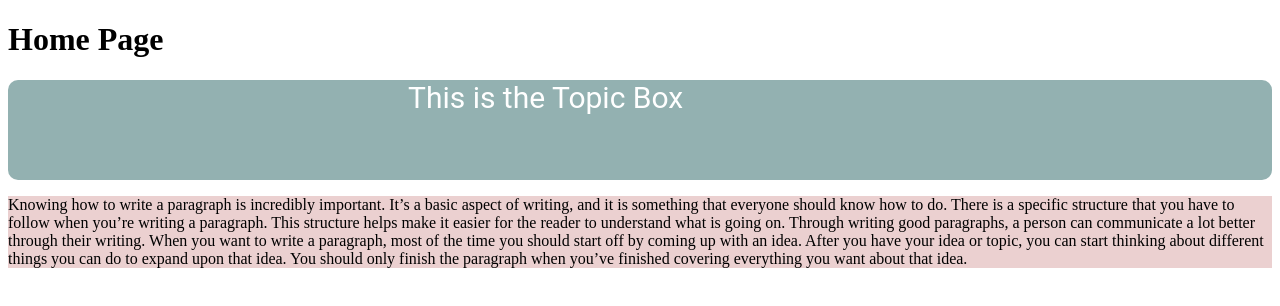
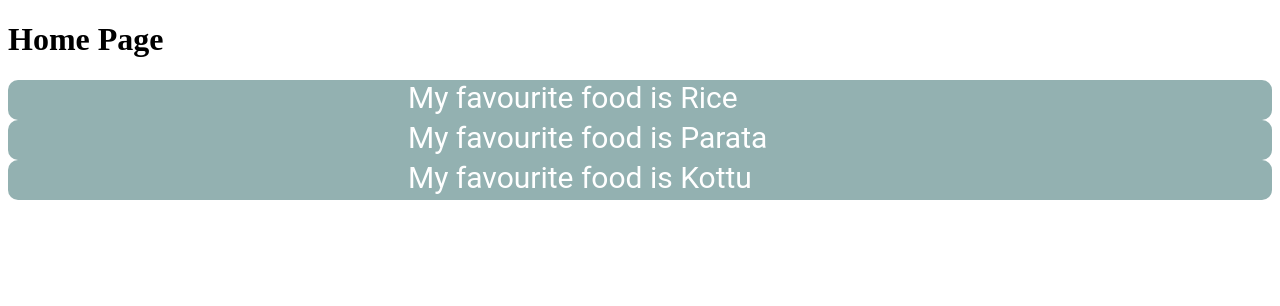
Before and after one commit to KavinduRanawaka/ReactPractice-YT, a React (Create React App) app: page / in a window 1280 px wide. Shown: the top 306 px of the page. Built offline with nearby package versions, Linux system fonts and the light colour scheme.

Commit message:
add Dynamic components using props

```diff
--- a/src/Components/TopicBox.css
+++ b/src/Components/TopicBox.css
@@ -1,7 +1,7 @@
 .topicBox{
     background-color: rgb(147, 177, 177);
     width: 100%;
-    height: 100px;
+    height: 40px;
     border-radius: 10px;
 }
 .text{
--- a/src/Components/TopicBox.js
+++ b/src/Components/TopicBox.js
@@ -1,11 +1,11 @@
 import React from 'react'
 import './TopicBox.css'
 
-export default function TopicBox() {
+export default function TopicBox(props) {
   return (
     <div>
       <div className="topicBox">
-        <span className='text'>This is the Topic Box</span>
+        <span className='text'>My favourite food is {props.food}</span>
       </div>
     </div>
   )
--- a/src/Pages/Home.js
+++ b/src/Pages/Home.js
@@ -6,8 +6,10 @@ export default function Home() {
   return (
     <div>
       <h1>Home Page</h1>
-      <TopicBox/>
-      <Content/>
+      <TopicBox food="Rice"/>
+      <TopicBox food="Parata"/>
+      <TopicBox food="Kottu"/>
+
     </div>
   )
 }
```
